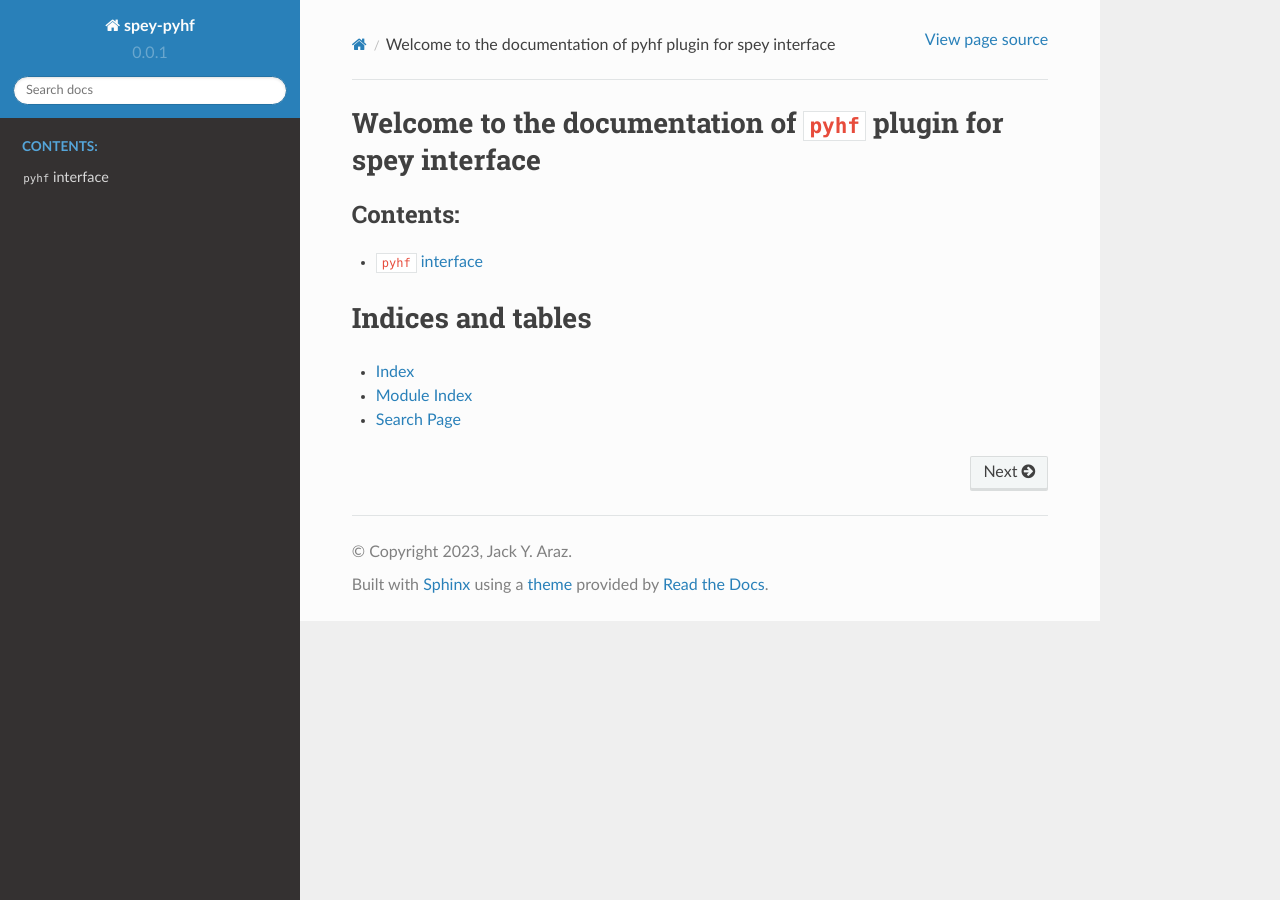
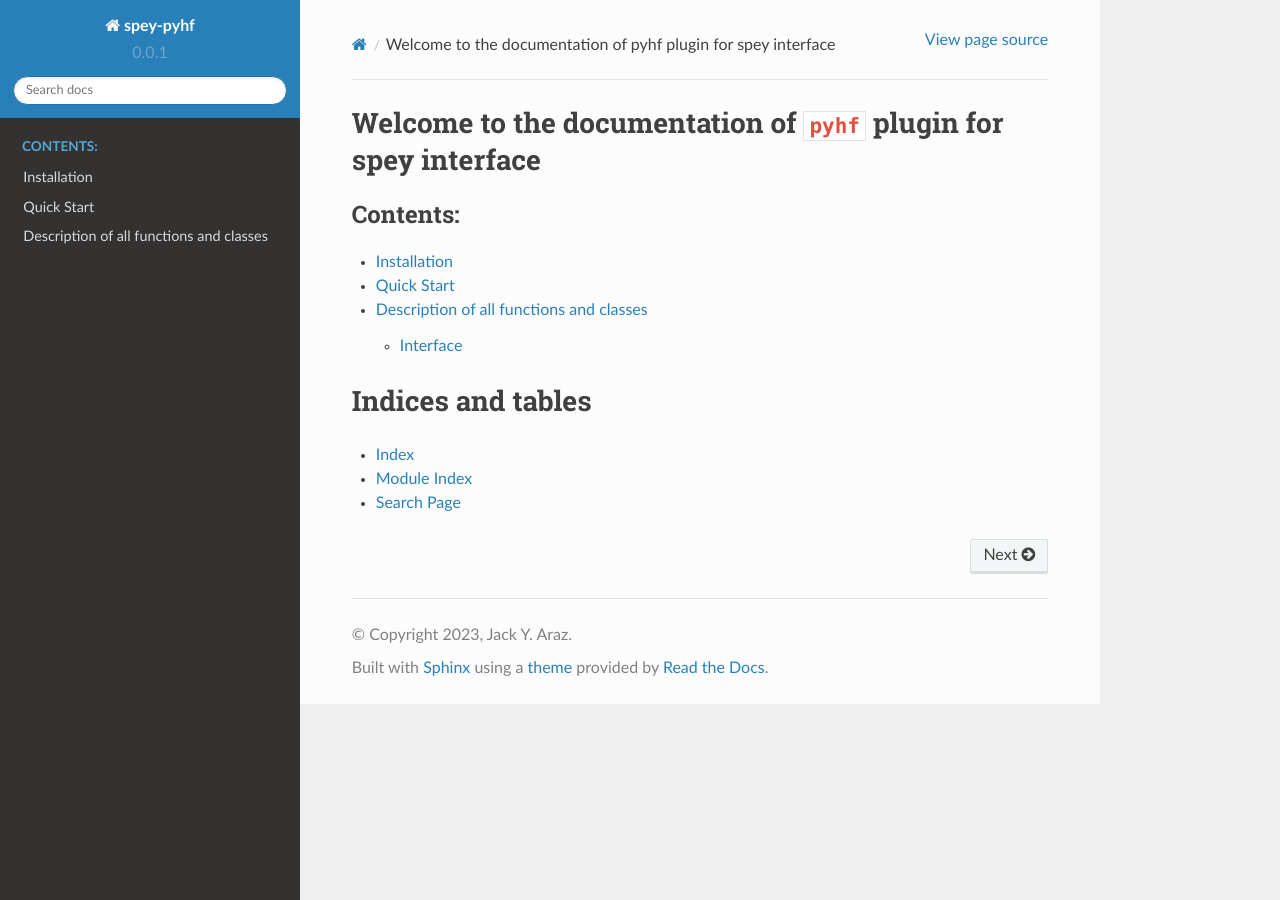
Before and after one commit to SpeysideHEP/spey-pyhf, a Sphinx documentation site: the page built from docs/index.rst, in a window 1280 px wide. Built offline with Sphinx 7.4.7 and the Read the Docs theme 2.0.0, drawn with Linux system fonts in a browser that asks for light colours; part of the change alters nothing that is shown.

```diff
--- a/docs/api.rst
+++ b/docs/api.rst
@@ -1,5 +1,5 @@
-``pyhf`` interface
-==================
+Description of all functions and classes
+========================================
 
 
 .. currentmodule:: spey_pyhf
@@ -7,8 +7,12 @@
 .. autosummary::
     :toctree: _generated/
 
-    spey_pyhf.manager.PyhfManager
-    spey_pyhf.interface.ModelNotDefined
+    manager.PyhfManager
+    interface.ModelNotDefined
+    interface.CombinationError
+
+Interface
+---------
 
 .. autoclass:: spey_pyhf.interface.UncorrelatedBackground
     :members:
--- a/docs/index.rst
+++ b/docs/index.rst
@@ -10,6 +10,7 @@ Welcome to the documentation of ``pyhf`` plugin for spey interface
    :maxdepth: 2
    :caption: Contents:
 
+   quick_start
    api
 
 
--- /dev/null
+++ b/docs/quick_start.rst
@@ -0,0 +1,118 @@
+Installation
+============
+
+``spey-pyhf`` plug-in is available at `pypi <https://pypi.org>`_ , so it can be installed by running:
+
+.. code-block:: bash
+
+    >>> pip install spey-pyhf
+
+
+Python >=3.8 is required. This will automatically install ``pyhf`` as well since it is a requirement.
+For Gradient and Hessian implementations in likelihood optimisation we recomend also installing ``Jax``.
+
+Once this package is installed, ``spey`` can automatically detect it which can be tested using
+:func:`~spey.AvailableBackends` function;
+
+.. code-block:: python3
+
+    >>> import spey
+    >>> print(spey.AvailableBackends())
+    >>> # ['default_pdf.correlated_background',
+    >>> #  'default_pdf.effective_sigma',
+    >>> #  'default_pdf.third_moment_expansion',
+    >>> #  'default_pdf.uncorrelated_background',
+    >>> #  'pyhf',
+    >>> #  'pyhf.uncorrelated_background']
+
+Quick Start
+===========
+
+``"pyhf"`` accessor enables user to access all ``pyhf``'s likelihood building capabilities.
+The function of this accessor accepts a background only statistical model dictionary as described
+in `pyhf's online documentation <https://pyhf.readthedocs.io/en/v0.7.2/likelihood.html>`_. Additinally,
+signal patch sample needs to be provided. An example for these two can be found below.
+
+.. code-block:: python3
+
+    >>> background_only = {
+    ...     "channels": [
+    ...         {
+    ...             "name": "singlechannel",
+    ...             "samples": [
+    ...                 {
+    ...                     "name": "background",
+    ...                     "data": [50.0, 52.0],
+    ...                     "modifiers": [
+    ...                         {
+    ...                             "name": "uncorr_bkguncrt",
+    ...                             "type": "shapesys",
+    ...                             "data": [3.0, 7.0],
+    ...                         }
+    ...                     ],
+    ...                 }
+    ...             ],
+    ...         }
+    ...     ],
+    ...     "observations": [{"name": "singlechannel", "data": [51.0, 48.0]}],
+    ...     "measurements": [{"name": "Measurement", "config": {"poi": "mu", "parameters": []}}],
+    ...     "version": "1.0.0",
+    ... }
+
+    >>> signal = [
+    ...     {
+    ...         "op": "add",
+    ...         "path": "/channels/0/samples/1",
+    ...         "value": {
+    ...             "name": "signal",
+    ...             "data": [12.0, 11.0],
+    ...             "modifiers": [{"name": "mu", "type": "normfactor", "data": None}],
+    ...         },
+    ...     }
+    ... ]
+
+where ``background_only`` dictionary refers to the statistical model that encapsulates only the background
+and ``signal`` includes the signal only patch set. In the following we demonstrate the usage of these
+descriptions within ``spey``;
+
+.. code-block:: python3
+
+    >>> import spey
+
+    >>> stat_wrapper = spey.get_backend("pyhf")
+    >>> statistical_model = stat_wrapper(
+    ...     analysis="simple_pyhf",
+    ...     background_only_model=background_only,
+    ...     signal_patch=signal,
+    ... )
+
+    >>> statistical_model.exclusion_confidence_level() # [0.9474850259721279]
+
+For the rest of the functionalities please refer to the ``spey`` documentation. Due to spey's fully
+backend agnostic structure all the functionalities of the :class:`~spey.StatisticalModel` class also
+applies to ``pyhf`` plug-in.
+
+Additionally this plug-in is shiped with simple uncorrelated background attachment which accesses
+``pyhf``'s ``uncorrelated_backgound`` function which can be accessed through spey with following function
+
+.. code-block:: python3
+
+    >>> import spey
+
+    >>> pdf_wrapper = spey.get_backend('pyhf.uncorrelated_background')
+
+    >>> data = [1]
+    >>> signal_yields = [0.5]
+    >>> background_yields = [2.0]
+    >>> background_unc = [1.1]
+
+    >>> stat_model = pdf_wrapper(
+    ...     signal_yields=signal_yields,
+    ...     background_yields=background_yields,
+    ...     data=data,
+    ...     absolute_uncertainties=background_unc,
+    ...     analysis="single_bin",
+    ...     xsection=0.123,
+    ... )
+
+    >>> statistical_model.exclusion_confidence_level() # [0.32907621368190676]
```
